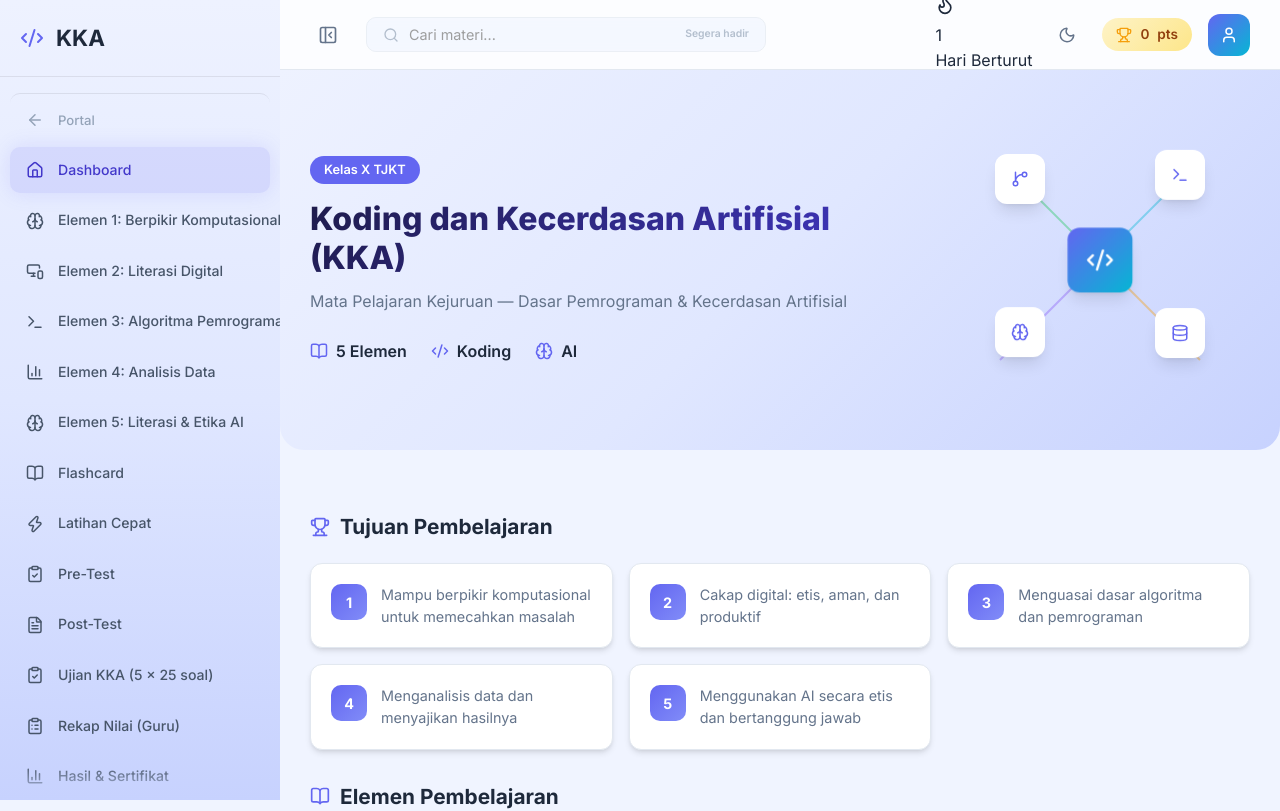
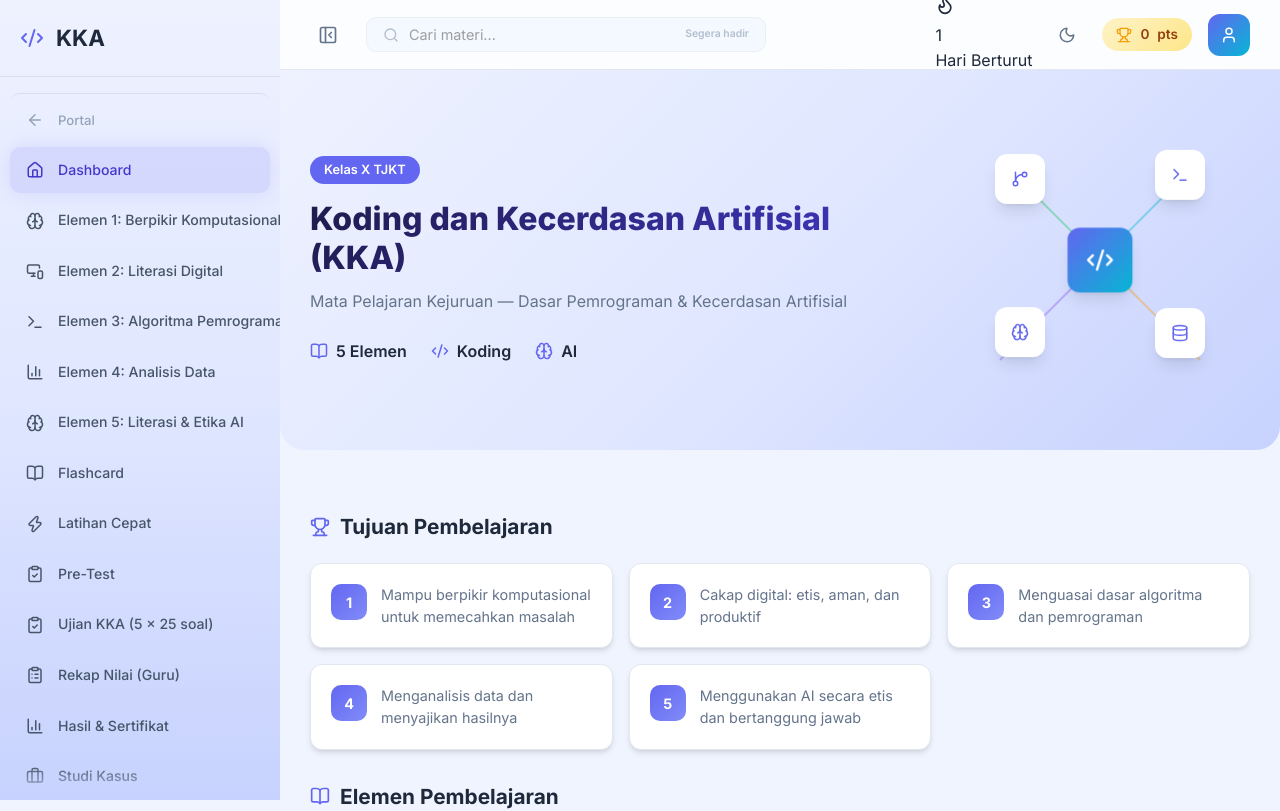
Before and after one commit to mulyadi66/media-pembelajaran-jarkom, a React (Vite) app: page /kka in a window 1280 px wide. Shown: the top 811 px of the page. Built offline with nearby package versions, Linux system fonts and the light colour scheme.

Commit message:
feat: hapus menu Post-Test KKA dan KKA XI
- Sidebar KKA dan KKA XI tidak menampilkan Post-Test lagi
- Kartu Post-Test di dashboard KKA dan KKA XI dihapus
- Rute /kka/posttest dan /kka-xi/posttest tetap dapat diakses lewat URL

```diff
--- a/src/components/Layout.jsx
+++ b/src/components/Layout.jsx
@@ -143,7 +143,6 @@ const subjects = {
       { to: '/kka/flashcard', icon: BookOpen, label: 'Flashcard' },
       { to: '/kka/challenge', icon: Zap, label: 'Latihan Cepat' },
       { to: '/kka/pretest', icon: ClipboardCheck, label: 'Pre-Test' },
-      { to: '/kka/posttest', icon: FileText, label: 'Post-Test' },
       { to: '/kka/ujian', icon: ClipboardCheck, label: `Ujian KKA (5 x ${UJIAN_KKA_SOAL_PER_ELEMEN} soal)` },
       { to: '/kka/rekap', icon: ClipboardList, label: 'Rekap Nilai (Guru)' },
       { to: '/kka/hasil', icon: BarChart3, label: 'Hasil & Sertifikat' },
@@ -263,7 +262,6 @@ const subjects = {
       { to: '/kka-xi/challenge', icon: Zap, label: 'Latihan Cepat' },
       { to: '/kka-xi/kasus', icon: Briefcase, label: 'Studi Kasus' },
       { to: '/kka-xi/pretest', icon: ClipboardCheck, label: 'Pre-Test' },
-      { to: '/kka-xi/posttest', icon: FileText, label: 'Post-Test' },
       { to: '/kka-xi/worksheet', icon: FileDown, label: 'Lembar Kerja' },
       { to: '/kka-xi/glossary', icon: BookA, label: 'Glossarium' },
       { to: '/kka-xi/hasil', icon: BarChart3, label: 'Hasil & Sertifikat' },
--- a/src/pages/kka-xi/DashboardKKAXI.jsx
+++ b/src/pages/kka-xi/DashboardKKAXI.jsx
@@ -2,7 +2,7 @@ import { useState } from 'react';
 import { Link } from 'react-router-dom';
 import { useApp } from '../../context/AppContext';
 import { checkBadges } from '../../data/badges';
-import { Code2, Brain, Terminal, Globe, BookOpen, Trophy, Award, BookA, Zap, FileDown, BarChart3, Briefcase, ClipboardCheck, FileText, RotateCcw, MonitorSmartphone } from 'lucide-react';
+import { Code2, Brain, Terminal, Globe, BookOpen, Trophy, Award, BookA, Zap, FileDown, BarChart3, Briefcase, ClipboardCheck, RotateCcw, MonitorSmartphone } from 'lucide-react';
 import ConfirmModal from '../../components/ConfirmModal';
 
 export default function DashboardKKAXI() {
@@ -26,7 +26,6 @@ export default function DashboardKKAXI() {
     { to: '/kka-xi/challenge', icon: Zap, title: 'Latihan Cepat', desc: 'Tes kecepatan', color: ['#f59e0b', '#f97316'] },
     { to: '/kka-xi/kasus', icon: Briefcase, title: 'Studi Kasus', desc: 'Skenario nyata', color: ['#10b981', '#059669'] },
     { to: '/kka-xi/pretest', icon: ClipboardCheck, title: 'Pre-Test', desc: 'Uji awal', color: ['#06b6d4', '#0891b2'] },
-    { to: '/kka-xi/posttest', icon: FileText, title: 'Post-Test', desc: 'Evaluasi akhir', color: ['#ef4444', '#dc2626'] },
     { to: '/kka-xi/worksheet', icon: FileDown, title: 'Lembar Kerja', desc: 'Soal offline', color: ['#7c3aed', '#6d28d9'] },
     { to: '/kka-xi/glossary', icon: BookOpen, title: 'Glossarium', desc: 'Istilah KKA XI', color: ['#0ea5e9', '#0284c7'] },
     { to: '/kka-xi/hasil', icon: BarChart3, title: 'Hasil', desc: 'Pencapaian & sertifikat', color: ['#f43f5e', '#e11d48'] },
--- a/src/pages/kka/DashboardKKA.jsx
+++ b/src/pages/kka/DashboardKKA.jsx
@@ -1,5 +1,5 @@
 import { Link } from 'react-router-dom';
-import { Code2, Brain, Terminal, BookOpen, Trophy, Cpu, Zap, ClipboardCheck, FileText, BarChart3, GitBranch, Database, MonitorSmartphone, Briefcase, FileDown, BookA, Puzzle, Bot, ClipboardList } from 'lucide-react';
+import { Code2, Brain, Terminal, BookOpen, Trophy, Cpu, Zap, ClipboardCheck, BarChart3, GitBranch, Database, MonitorSmartphone, Briefcase, FileDown, BookA, Puzzle, Bot, ClipboardList } from 'lucide-react';
 import { UJIAN_KKA_SOAL_PER_ELEMEN } from '../../data/kka/ujianKKA.js';
 
 export default function DashboardKKA() {
@@ -15,7 +15,6 @@ export default function DashboardKKA() {
     { to: '/kka/flashcard', title: 'Flashcard', desc: 'Hafal istilah KKA', icon: BookOpen, color: ['#8b5cf6', '#6d28d9'] },
     { to: '/kka/challenge', title: 'Latihan Cepat', desc: 'Tes kecepatan', icon: Zap, color: ['#f59e0b', '#f97316'] },
     { to: '/kka/pretest', title: 'Pre-Test', desc: 'Uji awal', icon: ClipboardCheck, color: ['#06b6d4', '#0891b2'] },
-    { to: '/kka/posttest', title: 'Post-Test', desc: 'Evaluasi akhir', icon: FileText, color: ['#ef4444', '#dc2626'] },
     { to: '/kka/ujian', title: 'Ujian KKA', desc: `5 elemen x ${UJIAN_KKA_SOAL_PER_ELEMEN} soal (token guru)`, icon: ClipboardCheck, color: ['#f97316', '#ea580c'] },
     { to: '/kka/rekap', title: 'Rekap Nilai', desc: 'Nilai ujian (guru)', icon: ClipboardList, color: ['#0d9488', '#0f766e'] },
     { to: '/kka/hasil', title: 'Hasil & Sertifikat', desc: 'Pencapaian & sertifikat', icon: BarChart3, color: ['#f43f5e', '#e11d48'] },
```
